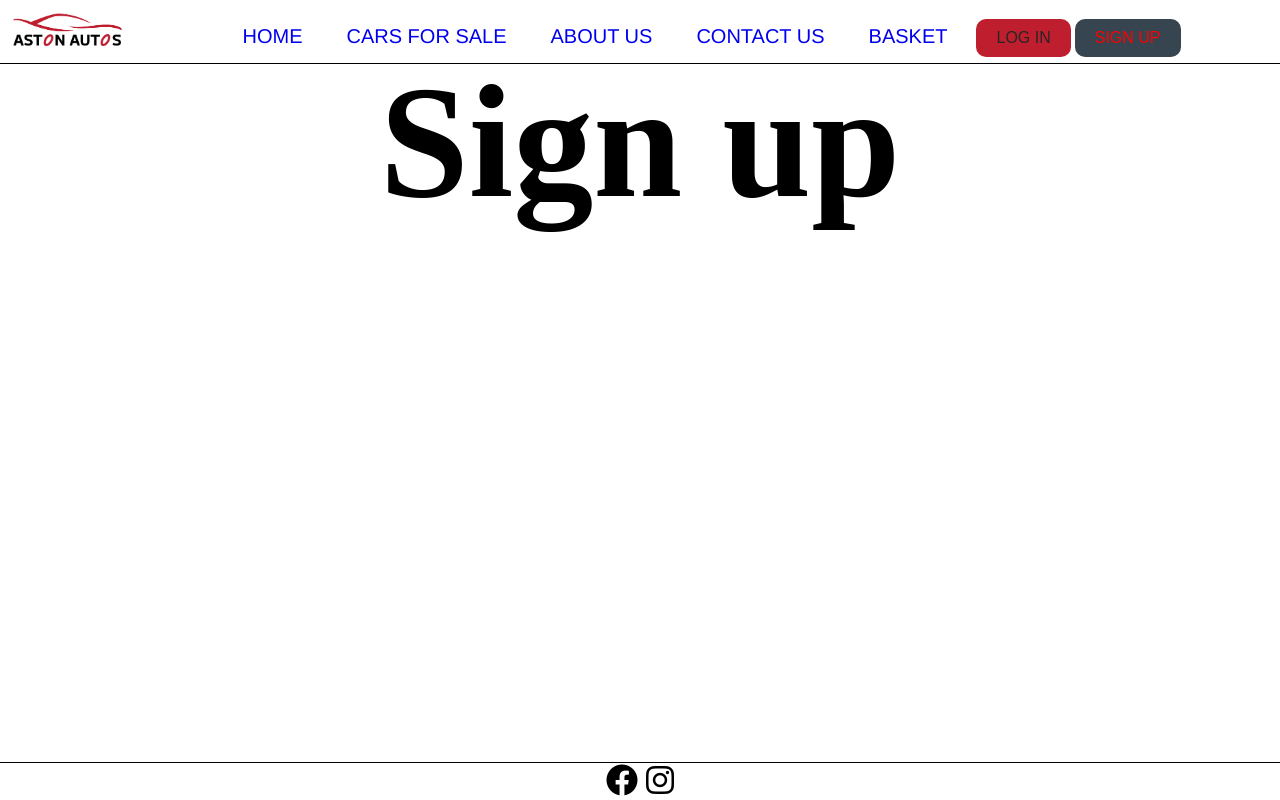
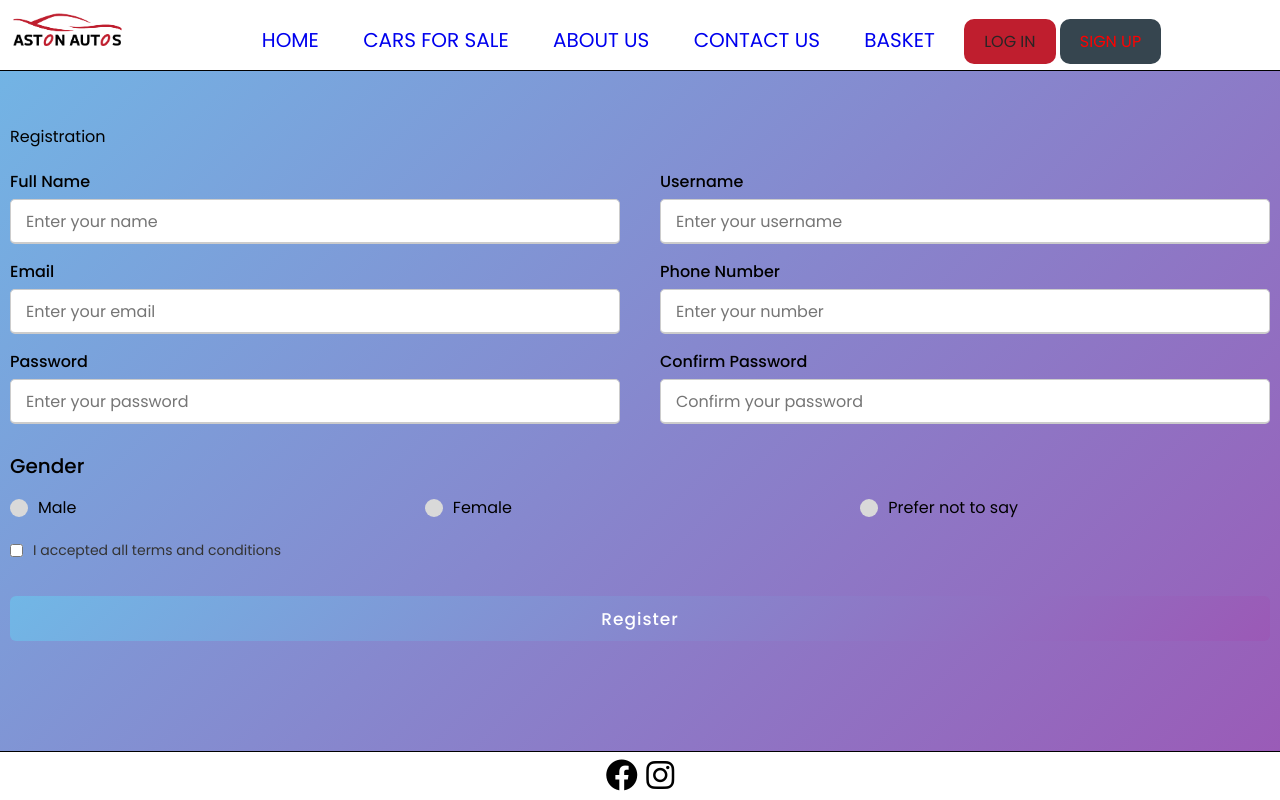
Before and after one commit to zishvn1/TP-20-02-2023, a PHP site: page /signup.php in a window 1280 px wide. Run offline with PHP 8.4, Linux system fonts and the light colour scheme; some libraries are stand-ins or nearby versions.

Commit message:
converted signup and login into php and linked them to the page

```diff
--- a/navbar.php
+++ b/navbar.php
@@ -6,7 +6,7 @@
 <?php
 session_start();
 //disallows any and all access to this page UNLESS you sign in
-include("connect.php");
+//include("connect.php");
 
 ?>
     <meta charset="UTF-8">
--- a/signup.php
+++ b/signup.php
@@ -1,29 +1,89 @@
 <!DOCTYPE html>
-<html lang="en">
+
+<html lang="en" dir="ltr">
+
 <head>
     <meta charset="UTF-8">
-    <meta http-equiv="X-UA-Compatible" content="IE=edge">
+    <link rel="stylesheet" href="style.css">
     <meta name="viewport" content="width=device-width, initial-scale=1.0">
-    <title>Home</title>
+    <link rel="stylesheet" href="https://unicons.iconscout.com/release/v4.0.0/css/line.css">
 </head>
 
-<style>
-    body {
-        padding-top: 50px;
-    }
+<body>
 
-    h1{
-        text-align: center;
-        font-size: 10em;
-    }
-</style>
+    <?php include 'navbar.php' ?>
 
-<body>
-    <?php include 'navbar.php'?>
+    <div class="form signup">
+        <div class="title">Registration</div>
+        <div class="content">
+            <form action="#">
+                <div class="user-details">
+                    <div class="input-box">
+                        <span class="details">Full Name</span>
+                        <input type="text" placeholder="Enter your name" required>
+                    </div>
+                    <div class="input-box">
+                        <span class="details">Username</span>
+                        <input type="text" placeholder="Enter your username" required>
+                    </div>
+                    <div class="input-box">
+                        <span class="details">Email</span>
+                        <input type="email" placeholder="Enter your email" required>
+                    </div>
+                    <div class="input-box">
+                        <span class="details">Phone Number</span>
+                        <input type="text" placeholder="Enter your number" required>
+                    </div>
+                    <div class="input-box">
+                        <span class="details">Password</span>
+                        <input type="password" placeholder="Enter your password" required>
+                    </div>
+                    <div class="input-box">
+                        <span class="details">Confirm Password</span>
+                        <input type="password" placeholder="Confirm your password" required>
+                    </div>
+                </div>
+                <div class="gender-details">
+                    <input type="radio" name="gender" id="dot-1">
+                    <input type="radio" name="gender" id="dot-2">
+                    <input type="radio" name="gender" id="dot-3">
+                    <span class="gender-title">Gender</span>
+                    <div class="category">
+                        <label for="dot-1">
+                            <span class="dot one"></span>
+                            <span class="gender">Male</span>
+                        </label>
+                        <label for="dot-2">
+                            <span class="dot two"></span>
+                            <span class="gender">Female</span>
+                        </label>
+                        <label for="dot-3">
+                            <span class="dot three"></span>
+                            <span class="gender">Prefer not to say</span>
+                        </label>
+                    </div>
+                </div>
 
-    <h1>Sign up</h1>
+                <div class="checkbox-text">
+                    <div class="checkbox-content">
+                        <input type="checkbox" id="termCon">
+                        <label for="termCon" class="text">I accepted all terms and conditions</label>
+                    </div>
+                </div>
+
+                <div class="button">
+                    <input type="submit" value="Register">
+                </div>
+            </form>
+        </div>
+    </div>
+
+    <script src="script.js"></script>
 
     <?php include 'footer.php' ?>
 
 </body>
+
 </html>
+
+<script src="script.js"></script>
```
Also changed, not shown: login.php (+43 -15 lines).
